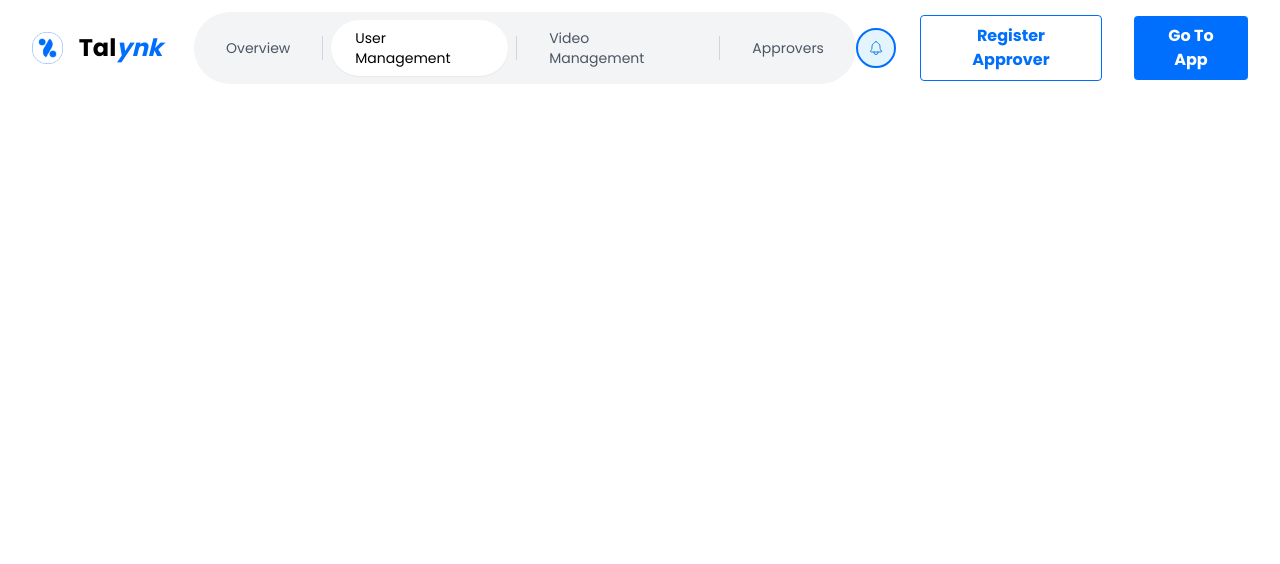
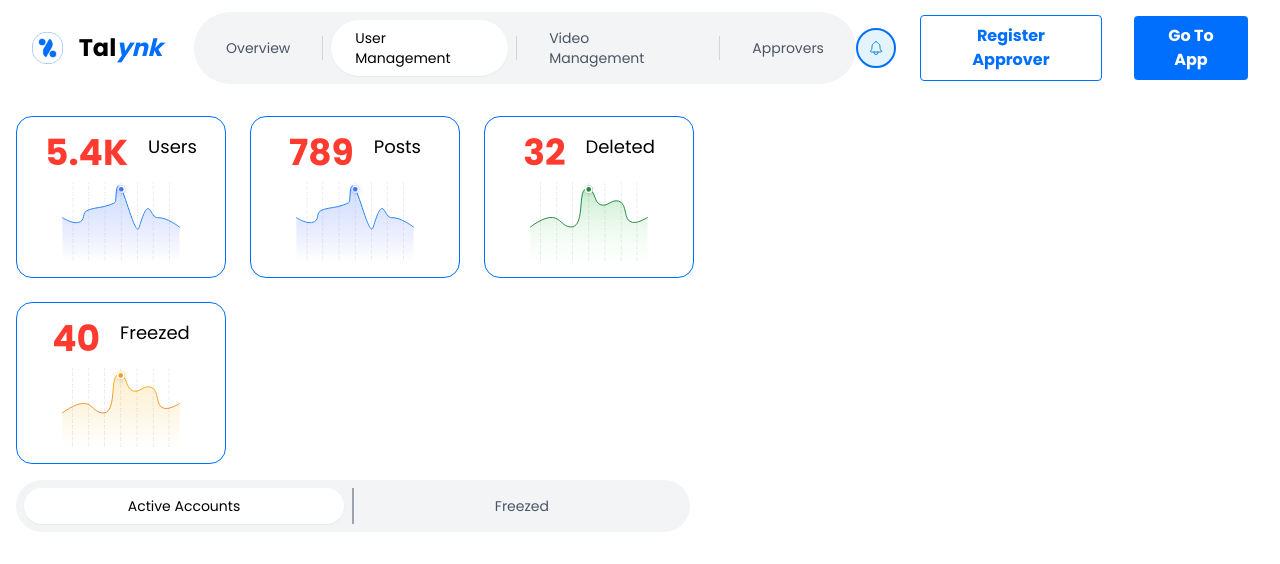
Before and after one commit to mahingaRodin/Talynk, a React (Vite) app: page /user-management in a window 1280 px wide. Shown: the top 564 px of the page. Built offline with nearby package versions, Linux system fonts and the light colour scheme.

Commit message:
user managment portal

```diff
--- /dev/null
+++ b/src/components/Cards.tsx
@@ -0,0 +1,35 @@
+import React from "react";
+
+interface CardItem {
+  id: number;
+  count: number | string;
+  text: string;
+  image: string;
+}
+
+interface CardsProps {
+  data: CardItem[];
+}
+
+const Cards: React.FC<CardsProps> = ({ data }) => {
+  return (
+    <div>
+      <div className="flex flex-wrap gap-6">
+        {data.map((item) => (
+          <div
+            key={item.id}
+            className="flex flex-col items-center rounded-2xl border border-blue p-4 bg-white w-[210px]"
+          >
+            <div className="flex flex-row gap-5">
+              <div className="text-4xl font-bold text-red mb-2">{item.count}</div>
+              <div className="text-lg font-medium mb-2">{item.text}</div>
+            </div>
+            <img src={item.image} alt="Graph" className="h-[80px] w-[290px]" />
+          </div>
+        ))}
+      </div>
+    </div>
+  );
+};
+
+export default Cards;
--- a/src/components/overview/graph.tsx
+++ b/src/components/overview/graph.tsx
@@ -2,8 +2,10 @@ import { useState } from 'react';
 import Sidebar from './sidebar';
 import Videos from '../overview/Videos'
 import Trending from './Trending';
-import { data } from '../../data';
+
 import { FiChevronDown, FiChevronUp } from 'react-icons/fi';
+import Cards from '../Cards';
+import {data as originalData} from '../../data.ts'
 
 const Graph = () => {
   const [filter, setFilter] = useState('Current');
@@ -23,20 +25,7 @@ const Graph = () => {
 
       <div className="w-[75%] p-6">
         {/* Wrapper for the data items */}
-        <div className="flex flex-wrap gap-7">
-          {data.map((item) => (
-            <div
-              key={item.id}
-              className="flex flex-col items-center rounded-2xl border border-blue p-4 bg-white w-[210px]"
-            >
-              <div className="flex flex-row gap-5">
-                <div className="text-4xl font-bold text-red mb-2">{item.count}</div>
-                <div className="text-lg font-medium mb-2">{item.text}</div>
-              </div>
-              <img src={item.image} alt="Graph" className="h-[80px] w-[290px]" />
-            </div>
-          ))}
-        </div>
+       <Cards data={originalData}></Cards>
 
         {/* Title and Filter Bar */}
         <div className="flex items-center justify-between pr-10 pl-3 mt-4 relative">
--- a/src/components/user/UserManagment.tsx
+++ b/src/components/user/UserManagment.tsx
@@ -1,13 +1,61 @@
-import Navbar from "../overview/navbar"
+import React, { useState } from "react";
+import Cards from "../Cards";
+import Navbar from "../overview/navbar";
+import { data as originalData } from "../../data";
 
 const UserManagment = () => {
+  const [activeTab, setActiveTab] = useState("Tab1"); // State to track the active tab
+
+  // Take the first 4 cards from the original data
+  const limitedData = originalData.slice(0, 4);
+
+  // Modify specific cards based on their `id`
+  const modifiedData = limitedData.map((item) => {
+    if (item.id === 1) {
+      return { ...item, text: "Users", count: '5.4K'};
+    }
+    if (item.id === 2) {
+      return { ...item, text: "Posts", count: 789 };
+    }
+    if (item.id === 3) {
+      return { ...item, text: "Deleted", count: 32 };
+    }
+    if (item.id === 4) {
+      return { ...item, text: "Freezed", count: 40 };
+    }
+    return item; // Leave other cards unchanged
+  });
+
   return (
     <div>
+      <Navbar />
+      <div className="w-[70%] p-4">
+        <Cards data={modifiedData} />
+        <div className="bg-gray-100 p-2  rounded-full mt-4 w-[78%]">
+          <div className="flex justify-between w-full">
+            {/* Tabs */}
+            <button
+              onClick={() => setActiveTab("Tab1")}
+              className={`px-4 py-2 rounded-full text-sm ${
+                activeTab === "Tab1" ? "bg-white text-black shadow-sm w-full" : "text-gray-600 w-full"
+              }`}
+            >
+              Active Accounts
+            </button>
+            <div className="border-r-2 border-gray-400 mx-2"></div> {/* Small line between tabs */}
+            <button
+              onClick={() => setActiveTab("Tab2")}
+              className={`px-4 py-2 rounded-full text-sm ${
+                activeTab === "Tab2" ? "bg-white text-black shadow-sm w-full" : "text-gray-600 w-full"
+              }`}
+            >
+             Freezed
+            </button>
+          </div>
+        </div>
+      </div>
+    </div>
+  );
+};
 
-      <Navbar></Navbar>
-
-    </div>
-  )
-}
-
-export default UserManagment
+export default UserManagment;
```
